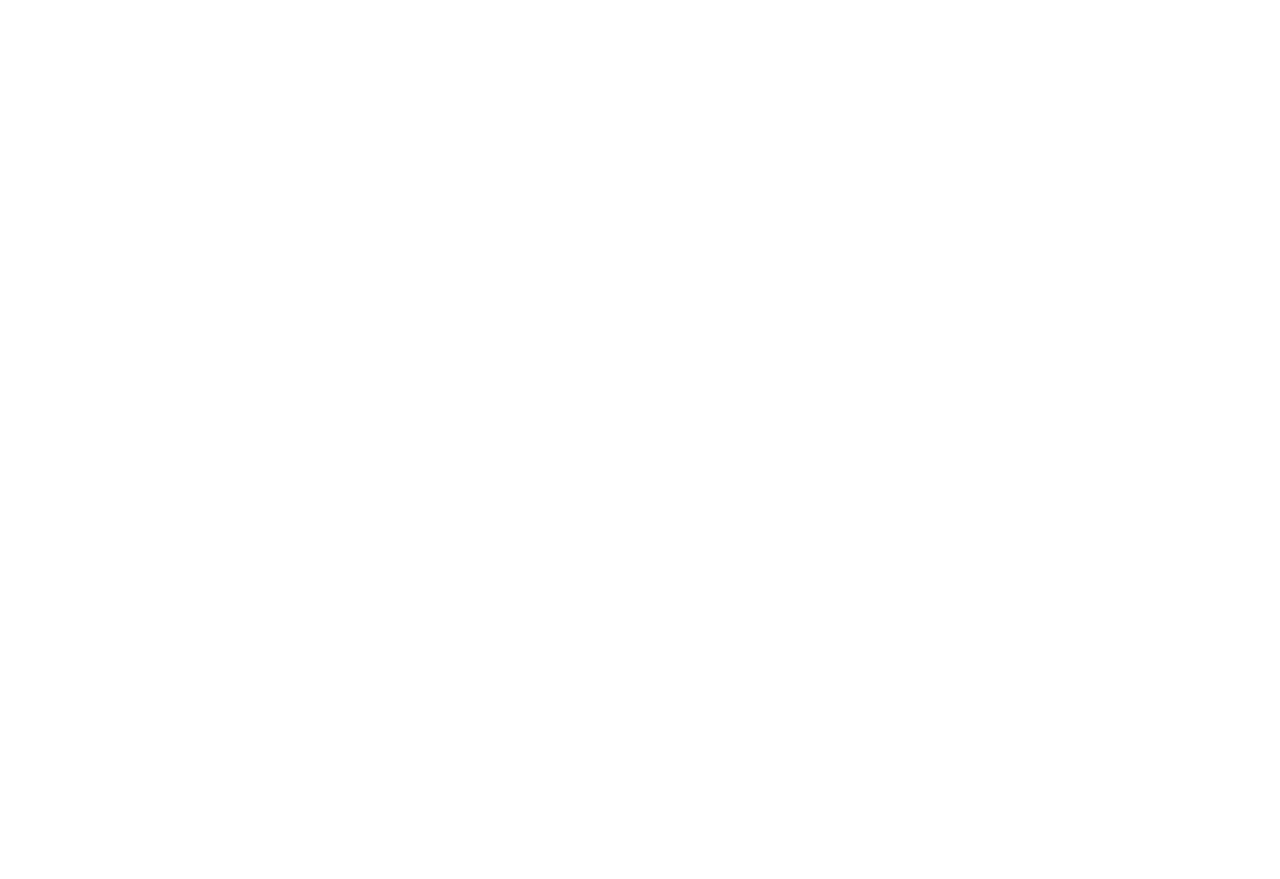
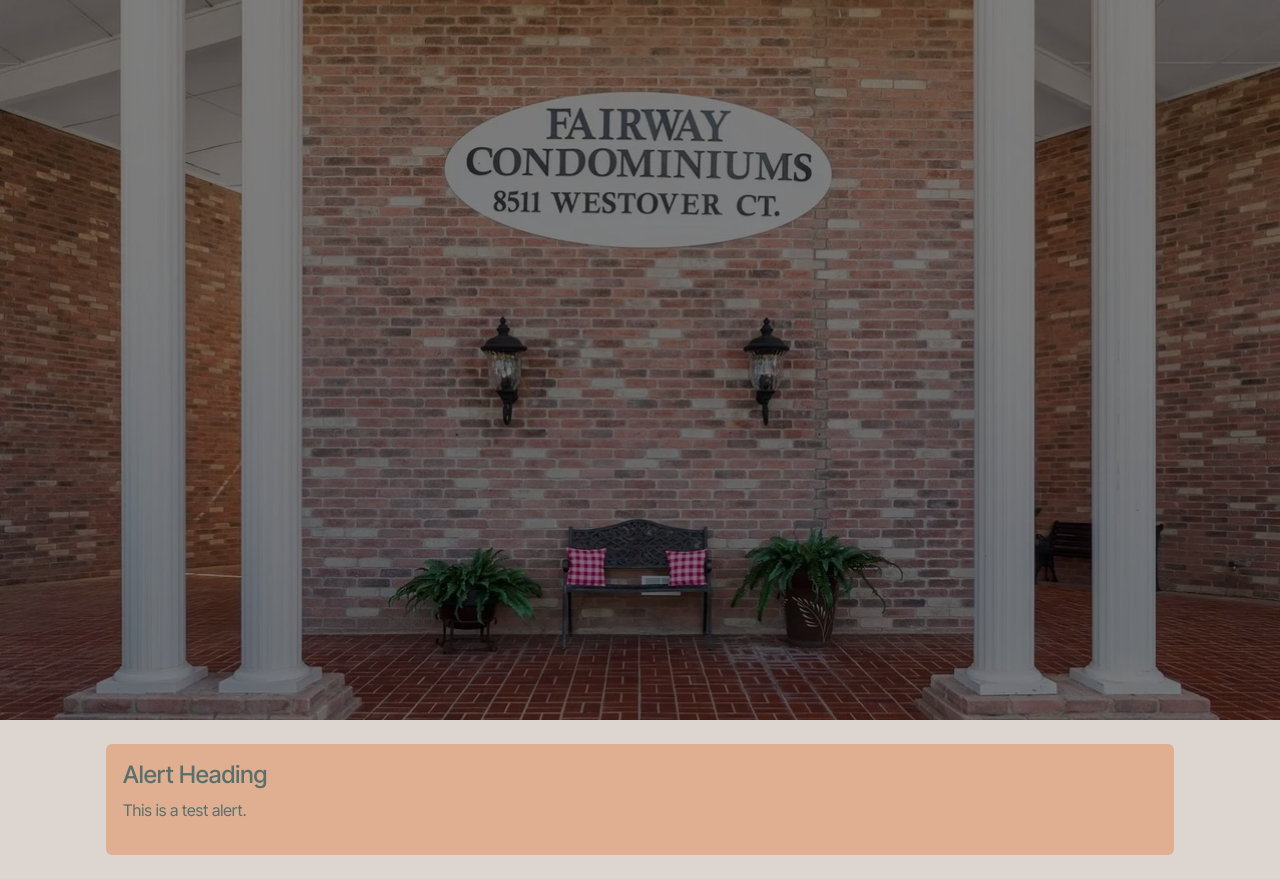
Before and after one commit to BRUWebDev/FCOAPecan, a website: page index.html in a window 1280 px wide. Before the commit the page ends 800 px from the top, so only its background shows below. Drawn offline with nearby package versions, Linux system fonts and the light colour scheme.

Commit message:
start of hero and about section

```diff
--- a/assets/styles/main.css
+++ b/assets/styles/main.css
@@ -10,9 +10,32 @@ html {
   margin: 0;
   padding: 0;
   min-height: 100vh;
+}
+
+body.default {
   font-family: "Inter Tight", sans-serif;
+  background-color: var(--background-color);
+  color: var(--text-color);
 }
 
 .text-heading {
   font-family: Inter, sans-serif;
 }
+
+.hero-container {
+  height: 90vh;
+  background-color: rgba(0, 0, 0, 0.5);
+  background-image: url("../media/fairway_condiminiums.jpg");
+  background-blend-mode: overlay;
+  background-position: center;
+  background-repeat: no-repeat;
+  background-size: cover;
+  display: flex;
+  align-items: center;
+  justify-content: center;
+}
+
+.alert.alert-accent {
+  background-color: var(--accent-color);
+  color: var(--text-color);
+}
--- a/index.html
+++ b/index.html
@@ -23,10 +23,19 @@
     />
   </head>
 
-  <body>
-    <section id="hero"></section>
+  <body class="default">
+    <section id="hero">
+      <div class="hero-container"></div>
+    </section>
 
-    <section id="about"></section>
+    <section id="about">
+      <div class="container">
+        <div class="alert alert-accent m-4" role="alert">
+          <h4 class="alert-heading">Alert Heading</h4>
+          <p>This is a test alert.</p>
+        </div>
+      </div>
+    </section>
 
     <section id="ammenities"></section>
 
```
Also changed, not shown: README.md, assets/media/fairway_condiminiums.jpg (added).
